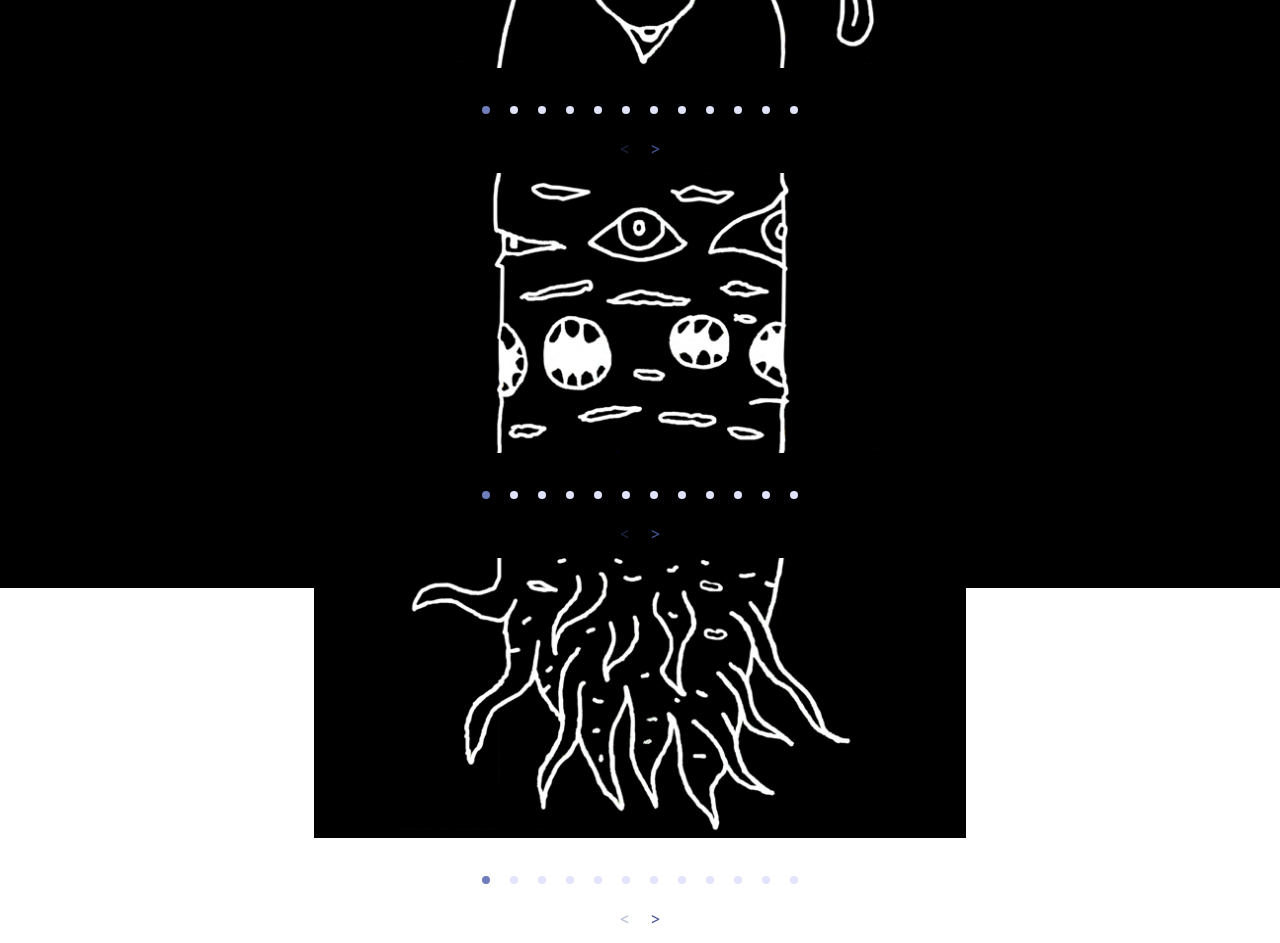
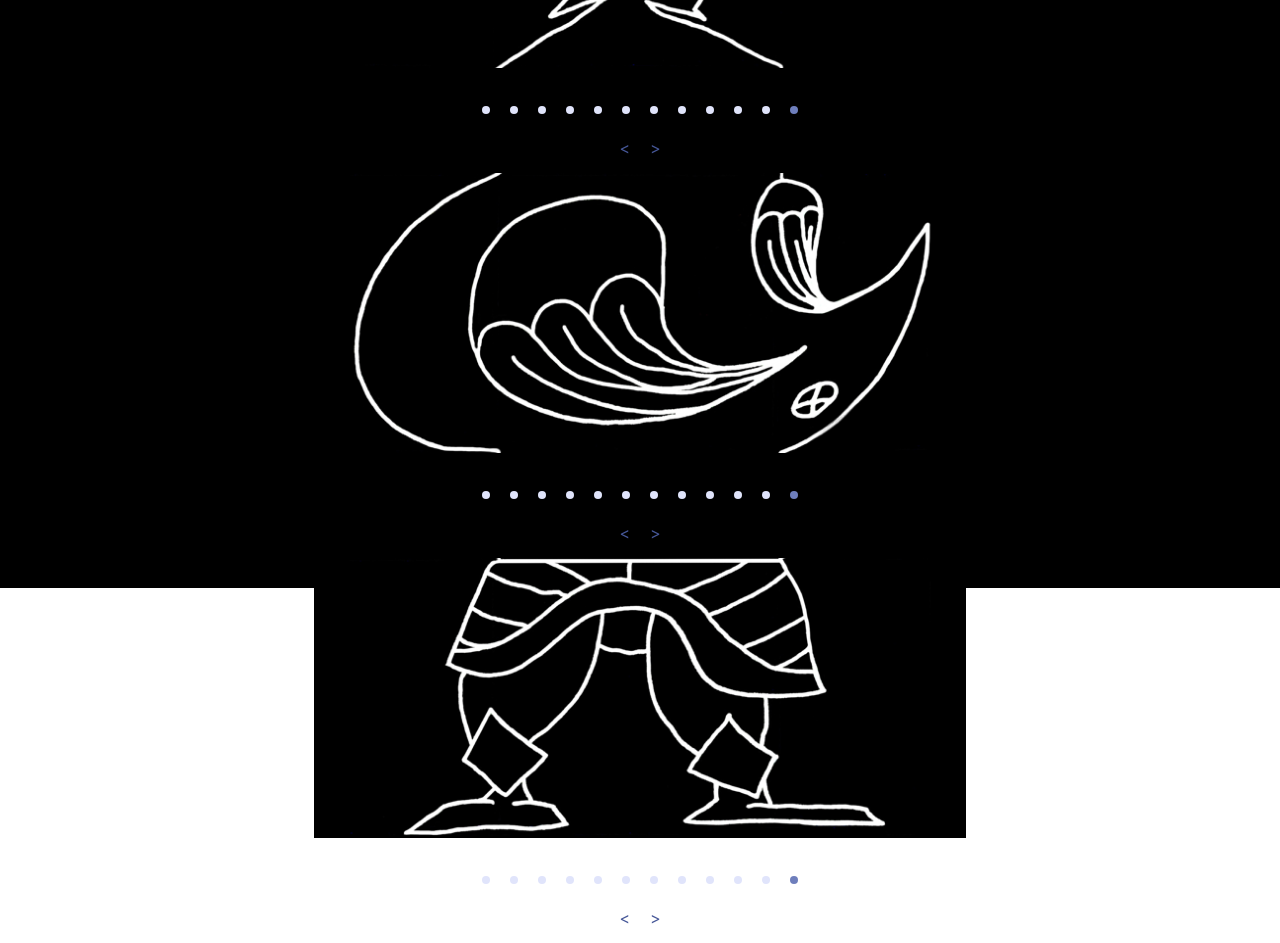
Before and after one commit to zoltanalmodo/ddisco-003, a React (Create React App) app: page /black in a window 1280 px wide. Shown: the part 260-1203 px from the top of the page. Built offline with nearby package versions, Linux system fonts and the light colour scheme.

Commit message:
restart project

```diff
--- a/src/components/Black.js
+++ b/src/components/Black.js
@@ -113,17 +113,22 @@ export const Black = () => {
       <div className='carousel_black'>
 
         <AliceCarousel
-          autoPlay={false}
+          autoPlay={true}
           autoPlayStrategy={'all'}
           autoPlayInterval={5000}
           autoPlayDirection={'rtl'}
           disableAutoPlayOnAction={true}
 
+          infinite={true}
+
           mouseTrackingEnabled={true}
+
           dotsDisabled={true}
           buttonsDisabled={true}
           swipeDisabled={false}
+
           touchTrackingEnabled={true}
+
           swipeDelta={0.1}
           preventEventOnTouchMove={true}
           items={galleryItems_001}
@@ -139,17 +144,22 @@ export const Black = () => {
 
 
         <AliceCarousel
-          autoPlay={false}
+          autoPlay={true}
           autoPlayStrategy={'all'}
           autoPlayInterval={5000}
-          autoPlayDirection={'ltr'}
+          autoPlayDirection={'rtl'}
           disableAutoPlayOnAction={true}
 
+          infinite={true}
+
           mouseTrackingEnabled={true}
+
           dotsDisabled={true}
           buttonsDisabled={true}
           swipeDisabled={false}
+
           touchTrackingEnabled={true}
+
           swipeDelta={0.1}
           preventEventOnTouchMove={true}
           items={galleryItems_002}
@@ -165,17 +175,22 @@ export const Black = () => {
 
 
         <AliceCarousel
-          autoPlay={false}
+          autoPlay={true}
           autoPlayStrategy={'all'}
           autoPlayInterval={5000}
           autoPlayDirection={'rtl'}
           disableAutoPlayOnAction={true}
 
+          infinite={true}
+
           mouseTrackingEnabled={true}
+
           dotsDisabled={true}
           buttonsDisabled={true}
           swipeDisabled={false}
+
           touchTrackingEnabled={true}
+
           swipeDelta={0.1}
           preventEventOnTouchMove={true}
           items={galleryItems_003}
--- a/src/components/Color.js
+++ b/src/components/Color.js
@@ -309,12 +309,14 @@ export const Color = () => {
 
         <div style={{ filter: (`hue-rotate(${globalState.degree_001}deg)`) }}>
           <AliceCarousel
-            onDragStart={handleOnDragStart}
+            // onDragStart={handleOnDragStart}
             autoPlay={false}
             autoPlayStrategy={'all'}
             autoPlayInterval={5000}
             autoPlayDirection={'rtl'}
             disableAutoPlayOnAction={true}
+
+            infinite={true}
 
             mouseTrackingEnabled={true}
             dotsDisabled={true}
@@ -340,6 +342,8 @@ export const Color = () => {
             autoPlayDirection={'ltr'}
             disableAutoPlayOnAction={true}
 
+            infinite={true}
+
             mouseTrackingEnabled={true}
             dotsDisabled={true}
             buttonsDisabled={true}
@@ -363,6 +367,8 @@ export const Color = () => {
             autoPlayDirection={'rtl'}
             disableAutoPlayOnAction={true}
 
+            infinite={true}
+
             mouseTrackingEnabled={true}
             dotsDisabled={true}
             buttonsDisabled={true}
--- a/src/components/Disco.js
+++ b/src/components/Disco.js
@@ -120,6 +120,8 @@ export const Disco = () => {
             autoPlayDirection={'rtl'}
             disableAutoPlayOnAction={true}
 
+            infinite={true}
+
             mouseTrackingEnabled={true}
             dotsDisabled={true}
             buttonsDisabled={true}
@@ -146,6 +148,8 @@ export const Disco = () => {
             autoPlayInterval={5000}
             autoPlayDirection={'ltr'}
             disableAutoPlayOnAction={true}
+
+            infinite={true}
 
             mouseTrackingEnabled={true}
             dotsDisabled={true}
@@ -174,6 +178,8 @@ export const Disco = () => {
             autoPlayDirection={'rtl'}
             disableAutoPlayOnAction={true}
 
+            infinite={true}
+
             mouseTrackingEnabled={true}
             dotsDisabled={true}
             buttonsDisabled={true}
--- a/src/components/White.js
+++ b/src/components/White.js
@@ -118,6 +118,8 @@ export const White = () => {
           autoPlayDirection={'rtl'}
           disableAutoPlayOnAction={true}
 
+          infinite={true}
+
           mouseTrackingEnabled={true}
           dotsDisabled={true}
           buttonsDisabled={true}
@@ -143,6 +145,8 @@ export const White = () => {
           autoPlayInterval={5000}
           autoPlayDirection={'ltr'}
           disableAutoPlayOnAction={true}
+
+          infinite={true}
 
           mouseTrackingEnabled={true}
           dotsDisabled={true}
@@ -170,6 +174,8 @@ export const White = () => {
           autoPlayDirection={'rtl'}
           disableAutoPlayOnAction={true}
 
+          infinite={true}
+
           mouseTrackingEnabled={true}
           dotsDisabled={true}
           buttonsDisabled={true}
```
